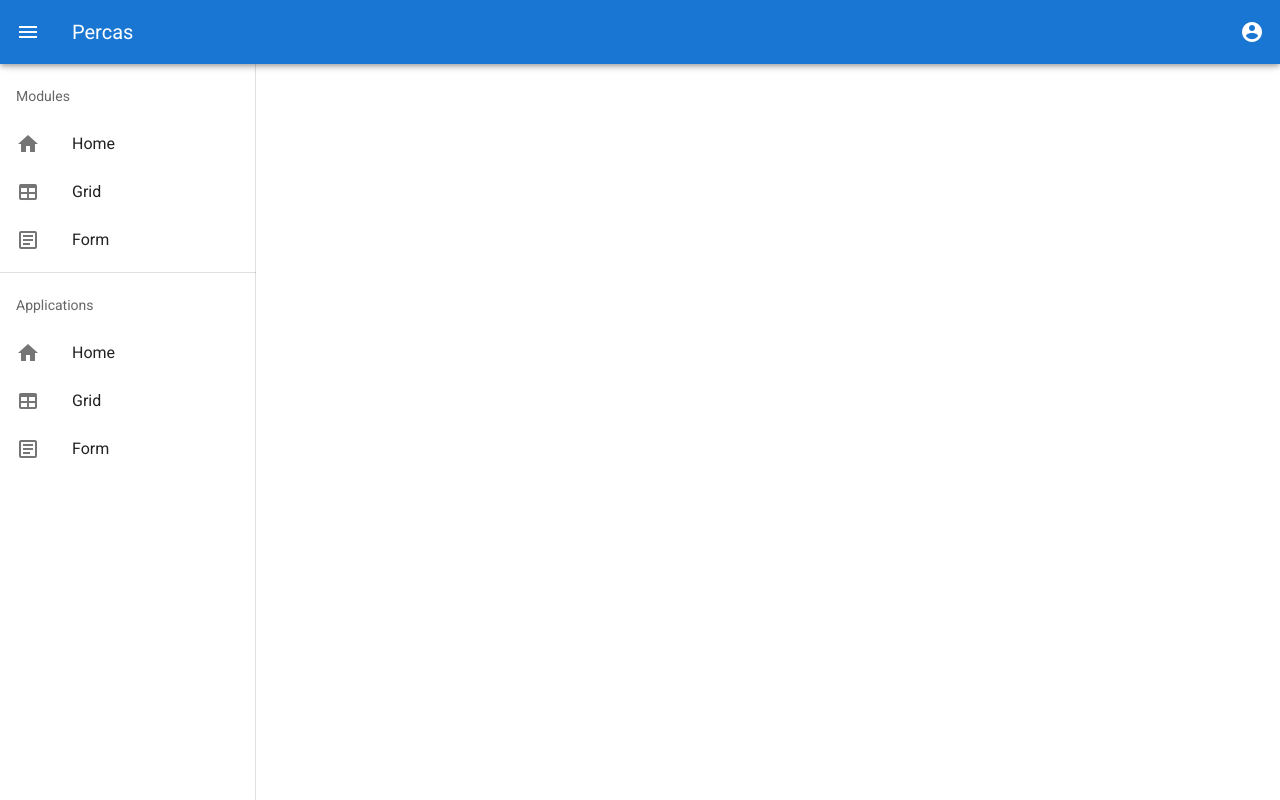
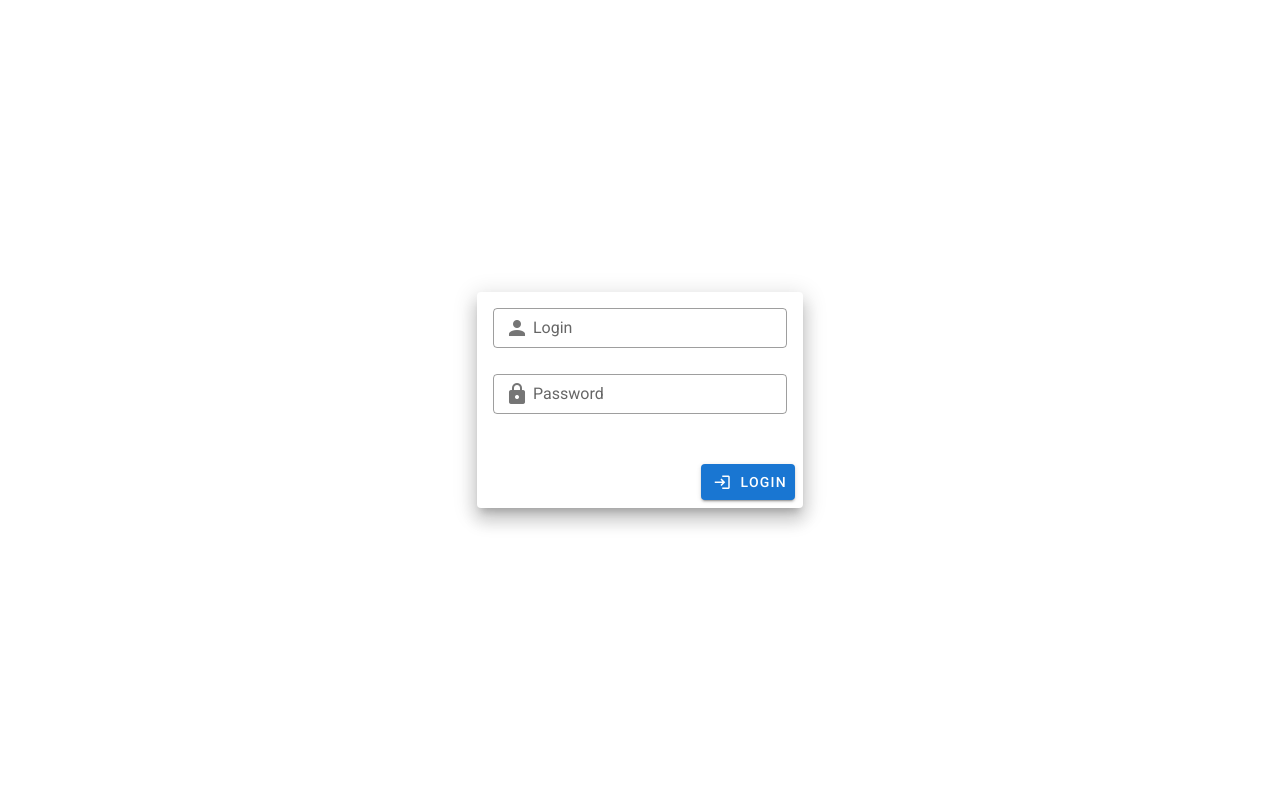
Before and after one commit to MrHonda/percas-framework-fe, a Nuxt app: page /login in a window 1280 px wide. Built offline with nearby package versions, Linux system fonts and the light colour scheme.

Commit message:
Login static

```diff
--- /dev/null
+++ b/layouts/empty.vue
@@ -0,0 +1,5 @@
+<template>
+  <v-app>
+    <nuxt/>
+  </v-app>
+</template>
--- /dev/null
+++ b/pages/login.vue
@@ -0,0 +1,57 @@
+<template>
+  <v-content>
+    <v-container
+      class="fill-height"
+      fluid
+      style="width: 350px;"
+    >
+      <v-row
+        align="center"
+        justify="center"
+      >
+        <v-col>
+          <v-card class="elevation-12">
+            <v-card-text>
+              <v-form>
+                <v-text-field
+                  outlined
+                  label="Login"
+                  id="login"
+                  name="login"
+                  prepend-inner-icon="mdi-account"
+                  dense
+                  type="text"
+                />
+                <v-text-field
+                  outlined
+                  label="Password"
+                  id="password"
+                  name="password"
+                  prepend-inner-icon="mdi-lock"
+                  dense
+                  type="password"
+                />
+              </v-form>
+            </v-card-text>
+            <v-card-actions>
+              <v-spacer/>
+              <v-btn color="primary">
+                <v-icon left>mdi-login</v-icon> Login
+              </v-btn>
+            </v-card-actions>
+          </v-card>
+        </v-col>
+      </v-row>
+    </v-container>
+  </v-content>
+</template>
+
+<script>
+  export default {
+    layout: 'empty'
+  }
+</script>
+
+<style scoped>
+
+</style>
```
